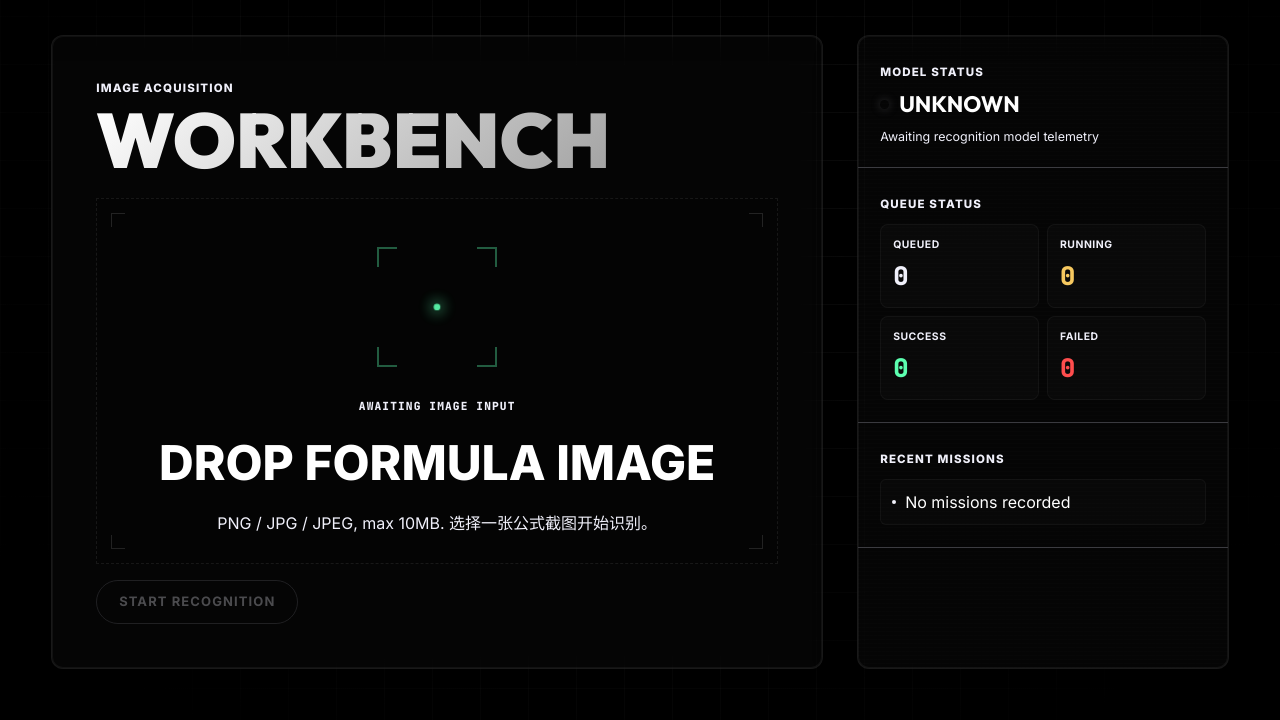
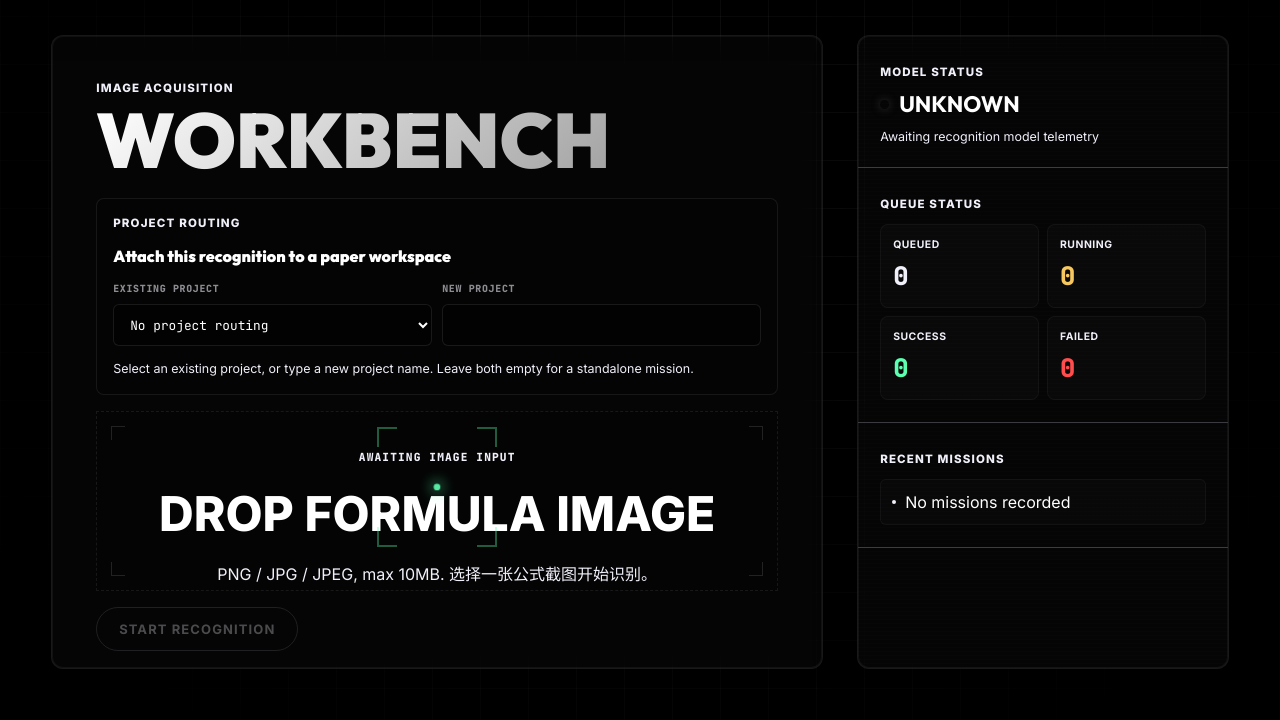
Before and after one commit to Timcai06/LinuxWeek11-Django-FormulaLab, a Django app: page /workbench/ in a window 1280 px wide. Shown: the part 80-800 px from the top of the page. Run offline with Django 5.2, Linux system fonts and the light colour scheme; data that the repository does not hold is empty; parts of the project's set-up code (start-up, migrations or seed data) failed here and were passed over; some libraries are stand-ins or nearby versions.

Commit message:
Connect workbench uploads to projects

```diff
--- a/apps/formulas/forms.py
+++ b/apps/formulas/forms.py
@@ -4,12 +4,24 @@ from django import forms
 from django.conf import settings
 from PIL import Image, UnidentifiedImageError
 
+from apps.formulas.models import PaperProject
+
 
 class FormulaUploadForm(forms.Form):
     image = forms.FileField()
+    project = forms.ModelChoiceField(
+        queryset=PaperProject.objects.none(),
+        required=False,
+        empty_label="No project routing",
+    )
+    project_name = forms.CharField(max_length=120, required=False)
 
     allowed_extensions = {".png", ".jpg", ".jpeg"}
     allowed_image_formats = {"PNG", "JPEG"}
+
+    def __init__(self, *args, **kwargs):
+        super().__init__(*args, **kwargs)
+        self.fields["project"].queryset = PaperProject.objects.all()
 
     def clean_image(self):
         uploaded_file = self.cleaned_data["image"]
--- a/apps/formulas/static/formulas/css/pages/workbench.css
+++ b/apps/formulas/static/formulas/css/pages/workbench.css
@@ -55,6 +55,71 @@
     gap: 16px;
     flex: 1;
     min-height: 0;
+}
+
+.project-routing-panel {
+    display: grid;
+    gap: 14px;
+    padding: 16px;
+    border: 1px solid rgba(255, 255, 255, 0.08);
+    background: rgba(0, 0, 0, 0.2);
+    border-radius: 8px;
+}
+
+.project-routing-panel > div:first-child {
+    display: grid;
+    gap: 4px;
+}
+
+.project-routing-panel strong {
+    color: var(--on-night);
+    font-family: var(--font-industrial);
+    font-size: 1rem;
+    font-weight: 900;
+}
+
+.project-routing-panel p {
+    margin: 0;
+    color: var(--muted);
+    font-size: 0.78rem;
+    line-height: 1.45;
+}
+
+.project-routing-fields {
+    display: grid;
+    grid-template-columns: repeat(2, minmax(0, 1fr));
+    gap: 10px;
+}
+
+.project-routing-fields label {
+    min-width: 0;
+    display: grid;
+    gap: 7px;
+}
+
+.project-routing-fields label > span {
+    color: var(--dim);
+    font-family: var(--font-mono);
+    font-size: 0.62rem;
+    font-weight: 900;
+    letter-spacing: 0.07em;
+}
+
+.project-routing-fields select,
+.project-routing-fields input {
+    width: 100%;
+    min-height: 42px;
+    padding: 0 12px;
+    border: 1px solid rgba(255, 255, 255, 0.09);
+    background: rgba(0, 0, 0, 0.42);
+    color: var(--on-night);
+    border-radius: 6px;
+    font-family: var(--font-mono);
+    font-size: 0.8rem;
+}
+
+.project-routing-fields input::placeholder {
+    color: var(--dim);
 }
 
 .drop-zone {
@@ -522,4 +587,8 @@
     .workbench-grid {
         grid-template-columns: 1fr;
     }
+
+    .project-routing-fields {
+        grid-template-columns: 1fr;
+    }
 }
--- a/apps/formulas/tasks.py
+++ b/apps/formulas/tasks.py
@@ -8,7 +8,7 @@ from celery.signals import worker_process_init
 from django.db import transaction
 from django.utils import timezone
 
-from apps.formulas.models import FormulaJob
+from apps.formulas.models import BatchMission, FormulaItem, FormulaJob
 from apps.formulas.services.latex_formats import correct_latex_result
 from apps.formulas.services.model_state import WORKER_HEARTBEAT_KEY, set_model_status
 from apps.formulas.services.ocr_engines import get_formula_engine
@@ -151,6 +151,8 @@ def run_formula_job(job_id: str) -> None:
         current_stage = "RESULT_READY"
         _mark_stage(job, current_stage)
         job.finish(FormulaJob.Status.SUCCEEDED)
+        _materialize_formula_item(job)
+        _mark_batch_status(job.batch, BatchMission.Status.READY)
     except Exception as exc:
         job.status = FormulaJob.Status.FAILED
         job.failure_stage = current_stage
@@ -168,6 +170,32 @@ def run_formula_job(job_id: str) -> None:
                 "duration_ms",
             ]
         )
+        _mark_batch_status(job.batch, BatchMission.Status.FAILED)
         return None
 
     return None
+
+
+def _materialize_formula_item(job: FormulaJob) -> None:
+    if not job.project_id or not job.batch_id or not job.latex_result:
+        return
+
+    next_sort_order = FormulaItem.objects.filter(batch=job.batch).count() + 1
+    FormulaItem.objects.update_or_create(
+        recognition_job=job,
+        defaults={
+            "project": job.project,
+            "batch": job.batch,
+            "latex_current": job.latex_result,
+            "status": FormulaItem.Status.AUTO_READY,
+            "quality_score": 90,
+            "sort_order": next_sort_order,
+        },
+    )
+
+
+def _mark_batch_status(batch: BatchMission | None, status: str) -> None:
+    if not batch:
+        return
+    batch.status = status
+    batch.save(update_fields=["status", "updated_at"])
--- a/apps/formulas/templates/formulas/workbench.html
+++ b/apps/formulas/templates/formulas/workbench.html
@@ -16,6 +16,23 @@
 
         <form id="upload-form" class="upload-console" action="{% url 'create-job' %}" method="post" enctype="multipart/form-data">
             {% csrf_token %}
+            <section class="project-routing-panel" aria-label="Project routing">
+                <div>
+                    <span class="telemetry-label">PROJECT ROUTING</span>
+                    <strong>Attach this recognition to a paper workspace</strong>
+                </div>
+                <div class="project-routing-fields">
+                    <label>
+                        <span>EXISTING PROJECT</span>
+                        {{ form.project }}
+                    </label>
+                    <label>
+                        <span>NEW PROJECT</span>
+                        {{ form.project_name }}
+                    </label>
+                </div>
+                <p>Select an existing project, or type a new project name. Leave both empty for a standalone mission.</p>
+            </section>
             <label class="drop-zone" for="id_image" data-drop-zone>
                 {{ form.image }}
                 <div class="hud-corners" aria-hidden="true"></div>
--- a/apps/formulas/views.py
+++ b/apps/formulas/views.py
@@ -10,7 +10,7 @@ from django.utils import timezone
 from django.views.decorators.http import require_POST
 
 from apps.formulas.forms import FormulaUploadForm
-from apps.formulas.models import FormulaItem, FormulaJob, PaperProject
+from apps.formulas.models import BatchMission, FormulaItem, FormulaJob, PaperProject
 from apps.formulas.services.health import build_health_snapshot
 from apps.formulas.services.latex_formats import build_latex_formats, correct_latex_result
 from apps.formulas.tasks import run_formula_job, warmup_model_task
@@ -52,6 +52,7 @@ def workbench(request):
         "formulas/workbench.html",
         {
             "form": FormulaUploadForm(),
+            "projects": PaperProject.objects.all(),
             "recent_jobs": FormulaJob.objects.all()[:5],
             "health_snapshot": health_snapshot,
             "queue_counts": health_snapshot.get("queues", {}),
@@ -141,12 +142,16 @@ def create_job(request):
     if not form.is_valid():
         return JsonResponse({"status": "invalid", "errors": form.errors}, status=400)
 
-    job = FormulaJob.objects.create(original_image=form.cleaned_data["image"])
+    image = form.cleaned_data["image"]
+    project = _resolve_upload_project(form)
+    batch = _create_upload_batch(project, image.name) if project else None
+    job = FormulaJob.objects.create(original_image=image, project=project, batch=batch)
     try:
         run_formula_job.delay(str(job.id))
     except Exception:
         logger.exception("Unable to queue formula job %s", job.id)
         _mark_dispatch_failed(job, "DISPATCH")
+        _mark_batch_failed(batch)
         return JsonResponse({"status": "unavailable", "error": "mission broker unavailable"}, status=503)
 
     return redirect("mission-progress", job_id=job.id)
@@ -284,6 +289,31 @@ def _mark_dispatch_failed(job: FormulaJob, failure_stage: str) -> None:
     )
 
 
+def _resolve_upload_project(form: FormulaUploadForm) -> PaperProject | None:
+    project = form.cleaned_data.get("project")
+    project_name = form.cleaned_data.get("project_name", "").strip()
+    if project:
+        return project
+    if project_name:
+        return PaperProject.objects.create(name=project_name)
+    return None
+
+
+def _create_upload_batch(project: PaperProject, image_name: str) -> BatchMission:
+    return BatchMission.objects.create(
+        project=project,
+        title=image_name,
+        status=BatchMission.Status.RUNNING,
+    )
+
+
+def _mark_batch_failed(batch: BatchMission | None) -> None:
+    if not batch:
+        return
+    batch.status = BatchMission.Status.FAILED
+    batch.save(update_fields=["status", "updated_at"])
+
+
 def _formula_item_latex(item: FormulaItem) -> str:
     if item.latex_current:
         return item.latex_current
```
Also changed, not shown: docs/07-页面与交互流程.md (+3 -1 lines), docs/superpowers/plans/2026-05-20-workbench-project-capture.md (added, +43 -0 lines), tests/formulas/test_tasks.py (+35 -1 lines), tests/formulas/test_views.py (+45 -0 lines).
